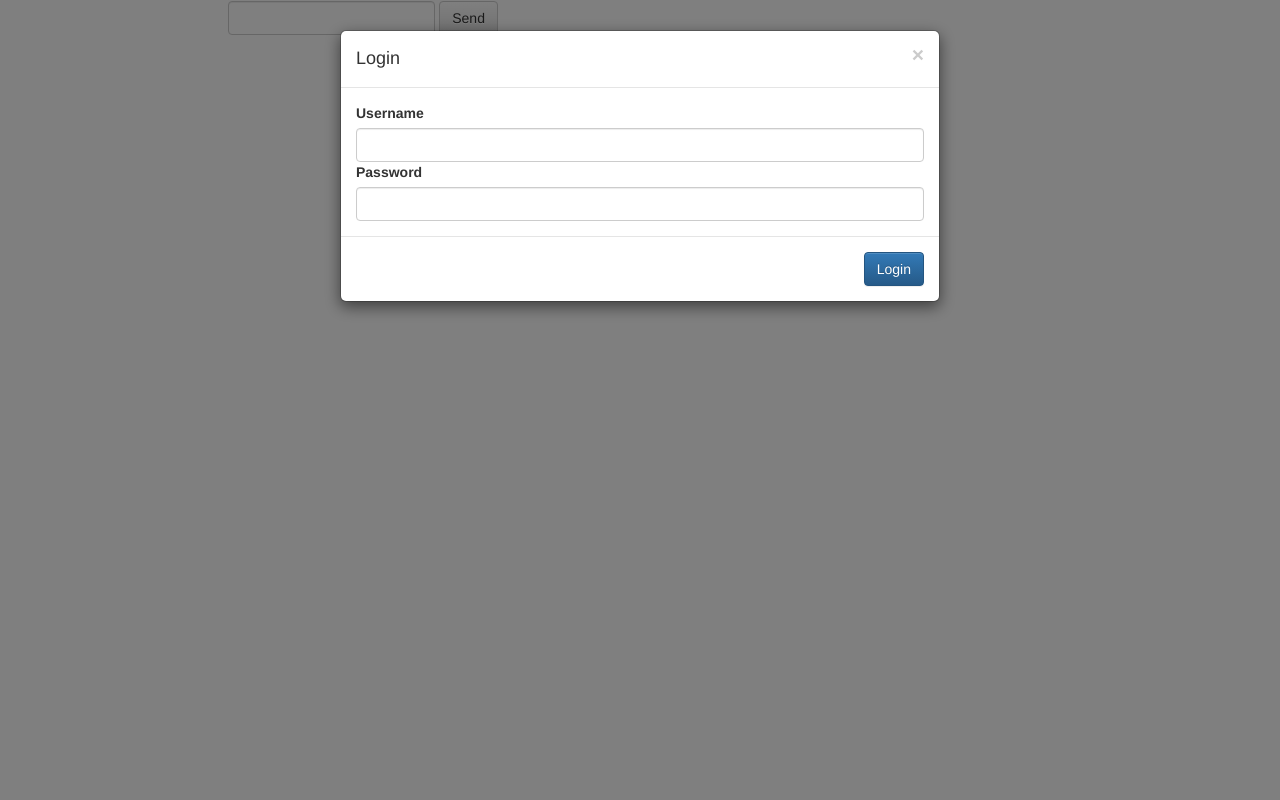
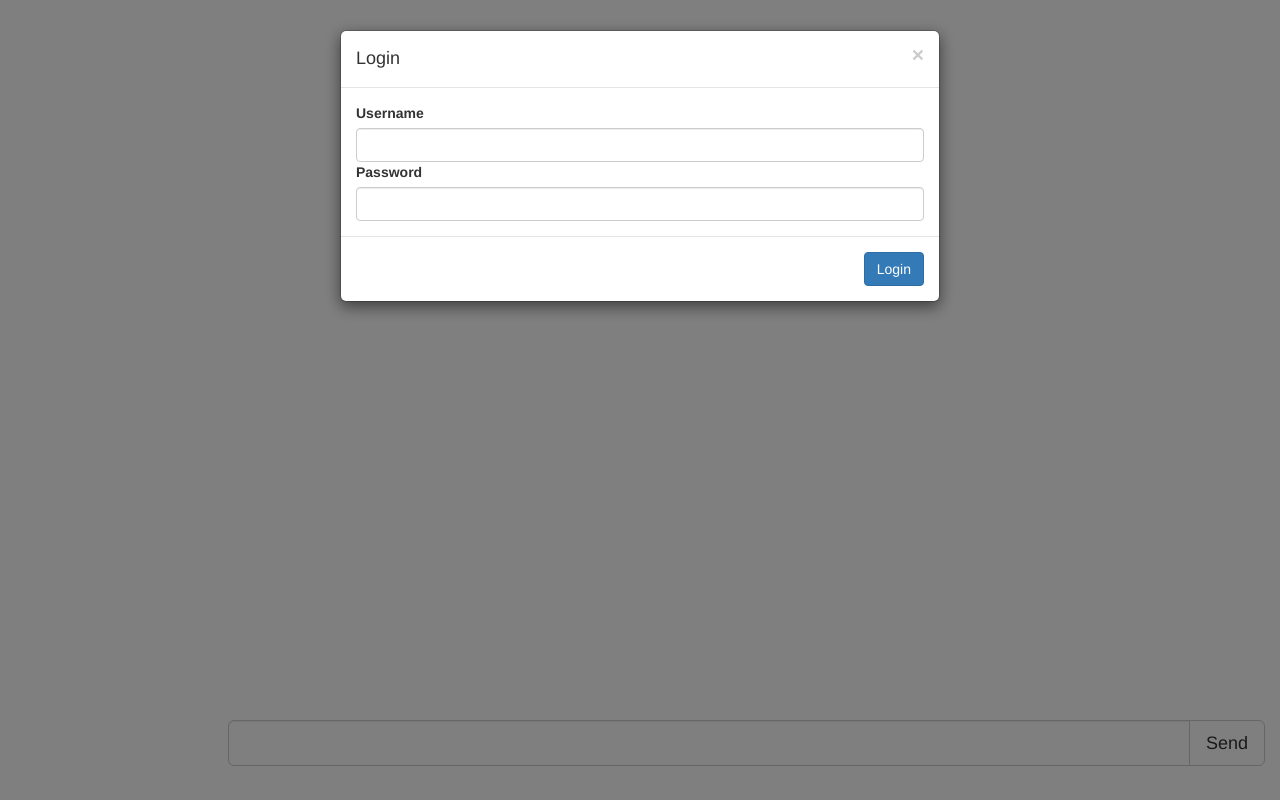
Before and after one commit to possel/possel, a Python web app: template possel/data/templates/client.html in a window 1280 px wide. Run offline with Jinja, Linux system fonts and the light colour scheme; the template is opened without the code that fills it: most values are stand-ins (such as "Sample title", 1, 10 or a date in 2020); some libraries are stand-ins or nearby versions.

Commit message:
Fill page, scroll area in web client

```diff
--- a/possel/data/static/main.css
+++ b/possel/data/static/main.css
@@ -9,6 +9,15 @@ html, body{
 #outer-container{
   height: 100%;
   min-height: 100%;
+}
+
+#message-pane{
+  overflow-y: auto;
+  height: 100%;
+}
+
+#outer-container .row:first-child{
+  height: 90%;
 }
 
 .column {
@@ -24,6 +33,7 @@ html, body{
 
 .message {
   white-space: pre-wrap;
+  word-break: break-all;
 }
 
 .date {
--- a/possel/data/static/main.js
+++ b/possel/data/static/main.js
@@ -70,6 +70,11 @@ var util = {
 $(function(){
   var users = [], buffers = [];
 
+
+  function scroll_to_bottom(element){
+    element.scrollTop(element.prop('scrollHeight'));
+  }
+
   function new_line(line){
     var buffer = buffers[line.buffer], user = users[line.user];
     $("#" + buffer.id).append(
@@ -87,13 +92,14 @@ $(function(){
                 {
                   class: "buffer-line"
                 }));
+    scroll_to_bottom($('#message-pane'));
   }
 
   function buffer_maker(){
     var first = true;
     var inner_func = function(buffer){
       buffers[buffer.id] = buffer;
-      var active_class = first?' active':'';
+      var active_class = first?' active':'', buffer_link;
       first = false;
       $("#bufferlist").append(
         util.node("li",
@@ -115,6 +121,11 @@ $(function(){
           class: "buffer tab-pane " + active_class,
           role: "tabpanel"
         }));
+      buffer_link = $('#bufferlist a[href="#' + buffer.id + '"]');
+      buffer_link.on('shown.bs.tab', function(event){
+        scroll_to_bottom($('#message-pane'));
+      });
+      buffer_link.tab('show');
     }
     return inner_func;
   }
@@ -178,7 +189,7 @@ $(function(){
           console.log("disconnected");
         };
         ws.onmessage = handle_push;
-        prepopulate_lines(last_line_data[0], 30);
+        prepopulate_lines(last_line_data[0], 3000);
       });
   }
 
--- a/possel/data/templates/client.html
+++ b/possel/data/templates/client.html
@@ -10,8 +10,7 @@
     <![endif]-->
 
     <script src="https://ajax.googleapis.com/ajax/libs/jquery/1.11.3/jquery.min.js"></script>
-    <link rel="stylesheet" href="https://maxcdn.bootstrapcdn.com/bootstrap/3.3.5/css/bootstrap.min.css">
-    <link rel="stylesheet" href="https://maxcdn.bootstrapcdn.com/bootstrap/3.3.5/css/bootstrap-theme.min.css">
+    <link rel="stylesheet" href="http://getbootstrap.com/dist/css/bootstrap.css">
     <script src="https://cdnjs.cloudflare.com/ajax/libs/moment.js/2.10.6/moment.min.js"></script>
     <script src="https://maxcdn.bootstrapcdn.com/bootstrap/3.3.5/js/bootstrap.min.js"></script>
     <script src="https://cdnjs.cloudflare.com/ajax/libs/reconnecting-websocket/1.0.0/reconnecting-websocket.min.js"></script>
@@ -34,9 +33,11 @@
         <div class="col-md-2"></div>
         <div class="col-md-10">
           <form role="form" id="message-input-form">
-            <div class="input-append input-prepend form-inline">
+            <div class="input-group input-group-lg">
               <input type="text" class="form-control" id="message-input">
-              <button type="submit" class="btn btn-default">Send</button>
+              <span class="input-group-btn">
+                <button type="submit" class="btn btn-default">Send</button>
+              </span>
             </div>
           </form>
         </div>
```
